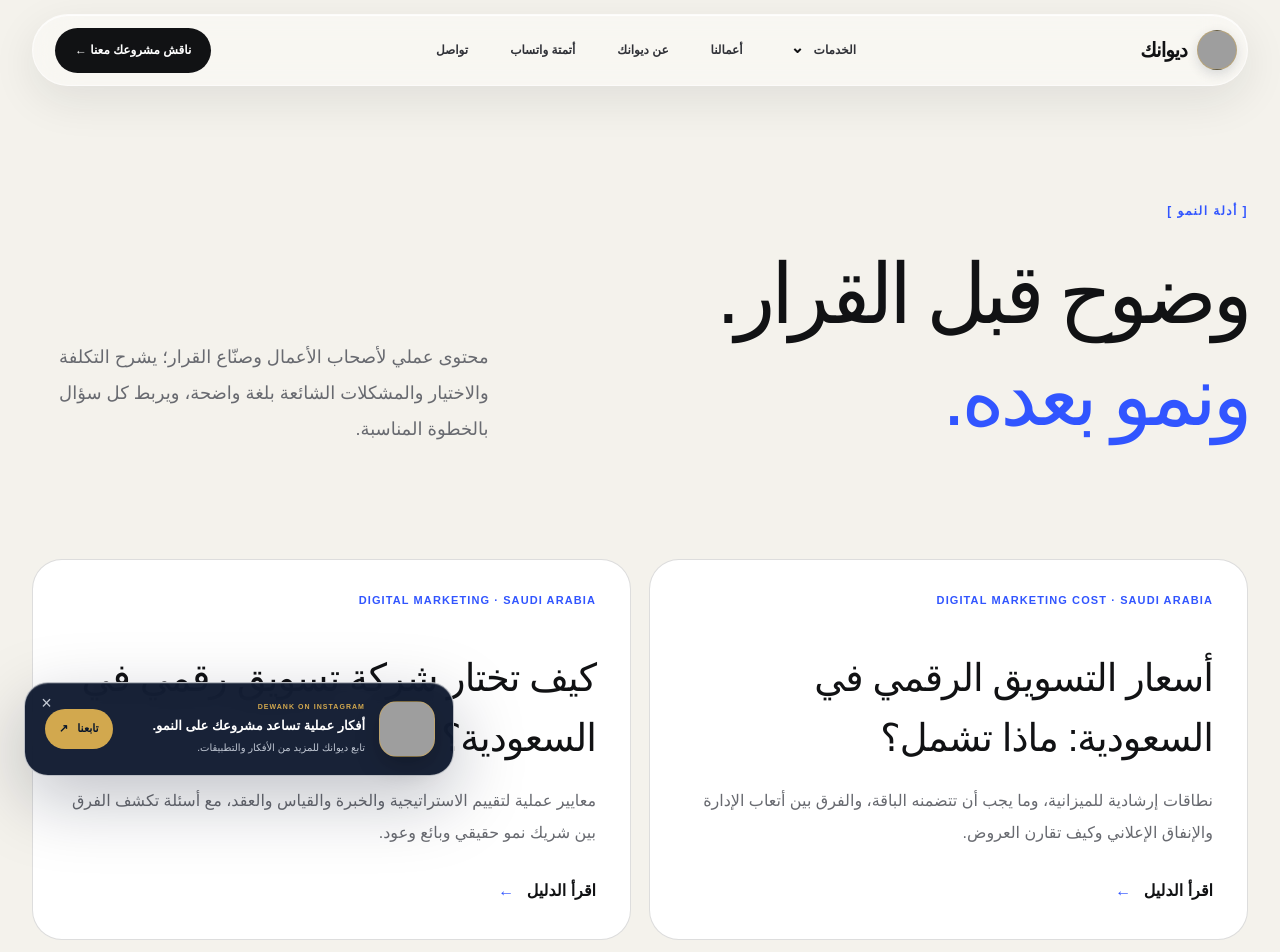
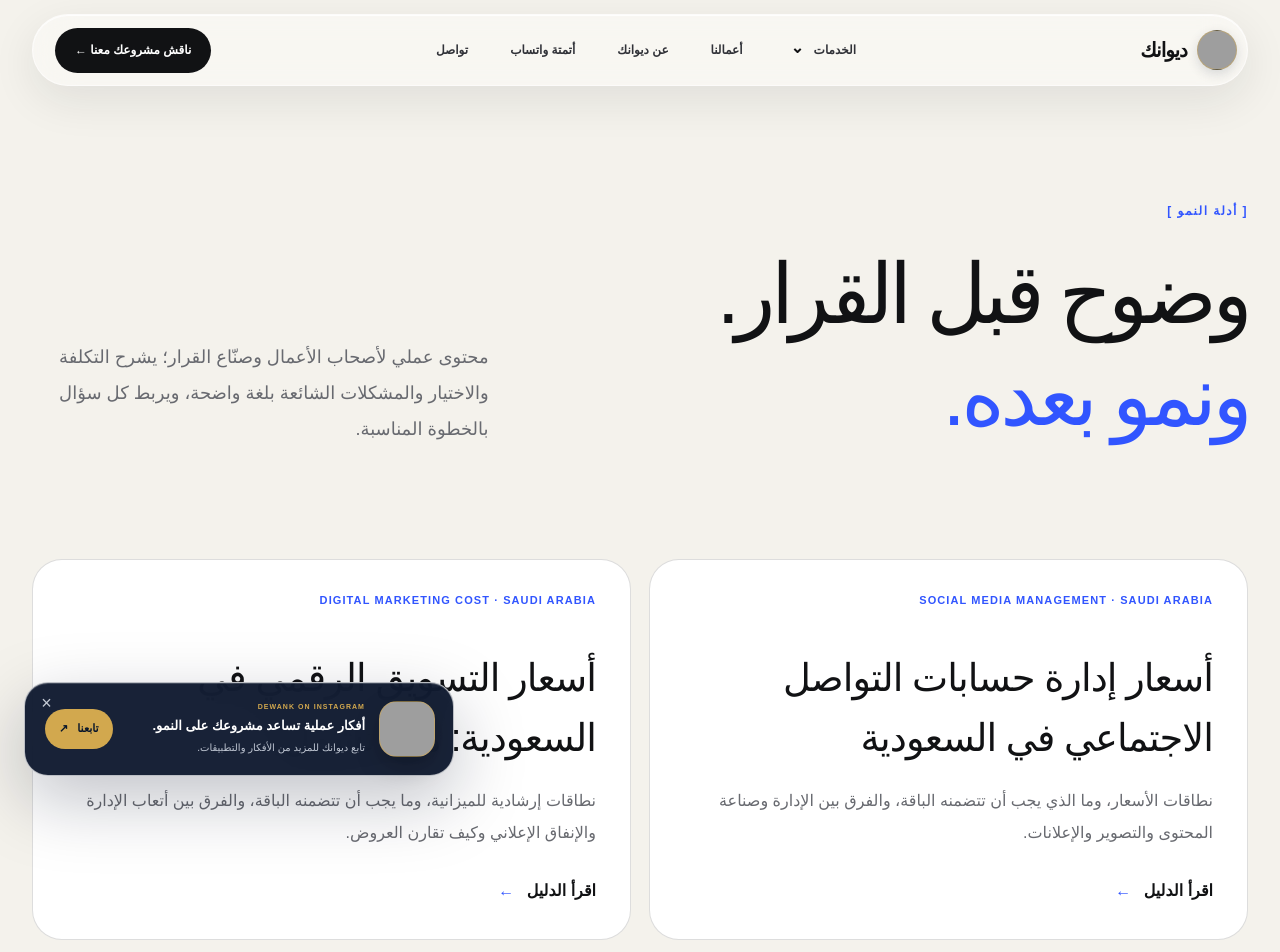
Before and after one commit to mohammedrashad2011-ui/Dewank-2026-website, a Next.js app: page /guides in a window 1280 px wide. Shown: the top 952 px of the page. Built offline with nearby package versions, Linux system fonts and the light colour scheme; grey boxes are pictures that could not be loaded; a web font is replaced by a local one.

Commit message:
Add social media cost guide to hub

```diff
--- a/app/guides/page.tsx
+++ b/app/guides/page.tsx
@@ -12,6 +12,12 @@ export const metadata: Metadata = createMetadata({
 });
 
 const guides = [
+  {
+    category: "SOCIAL MEDIA MANAGEMENT · SAUDI ARABIA",
+    title: "أسعار إدارة حسابات التواصل الاجتماعي في السعودية",
+    description: "نطاقات الأسعار، وما الذي يجب أن تتضمنه الباقة، والفرق بين الإدارة وصناعة المحتوى والتصوير والإعلانات.",
+    href: "/guides/social-media-management-cost-saudi-arabia",
+  },
   {
     category: "DIGITAL MARKETING COST · SAUDI ARABIA",
     title: "أسعار التسويق الرقمي في السعودية: ماذا تشمل؟",
```
